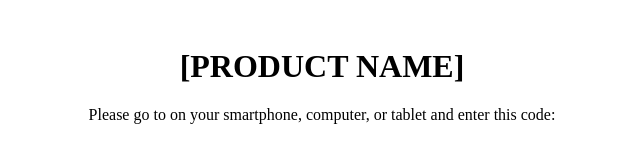
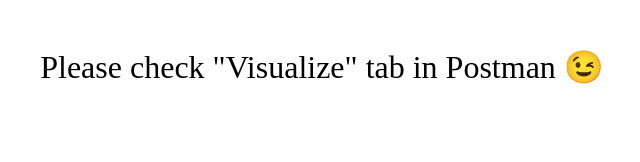
Before and after one commit to hhkaos/aux-device-oauth, a plain HTML site: page index.html in a window 1280 px wide. Shown: the whole page, without its empty margins (318-958 px from the left). Drawn offline with Linux system fonts and the light colour scheme.

Commit message:
replaced by limitations in Postman

```diff
--- a/index.html
+++ b/index.html
@@ -9,6 +9,7 @@
     body{
       text-align: center;
       margin: 3rem;
+      font-size: 2rem;
     }
     #user_code{
       letter-spacing: .3rem;
@@ -18,7 +19,10 @@
   </style>
 </head>
 <body>
-  <h1>[PRODUCT NAME]</h1>
+  <p>
+    Please check "Visualize" tab in Postman 😉
+  </p>
+  <!--<h1>[PRODUCT NAME]</h1>
   <p>
     Please go to <a href="#" id="verification_url"></a> on your smartphone,
     computer, or tablet and enter this code:
@@ -26,14 +30,15 @@
   <p id="user_code">
 
   </p>
-  <script>
-    const queryString = window.location.search;
-    const urlParams = new URLSearchParams(queryString);
-    const verification_url = urlParams.get('verification_url')?? null
-    const user_code = urlParams.get('user_code')?? null
-    document.querySelector('#verification_url').innerText=verification_url;
-    document.querySelector('#verification_url').href=verification_url
-    document.querySelector('#user_code').innerText=user_code;
+-->
+  <script type="text/javascript">
+    // const queryString = window.location.search;
+    // const urlParams = new URLSearchParams(queryString);
+    // const verification_url = urlParams.get('verification_url')?? null
+    // const user_code = urlParams.get('user_code')?? null
+    // document.querySelector('#verification_url').innerText=verification_url;
+    // document.querySelector('#verification_url').href=verification_url
+    // document.querySelector('#user_code').innerText=user_code;
   </script>
 </body>
 </html>
```
